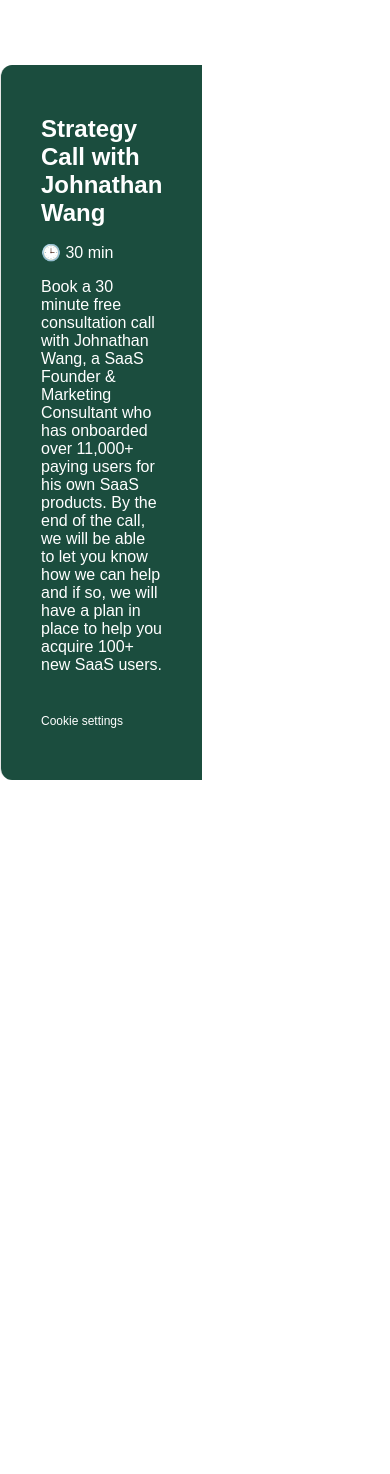
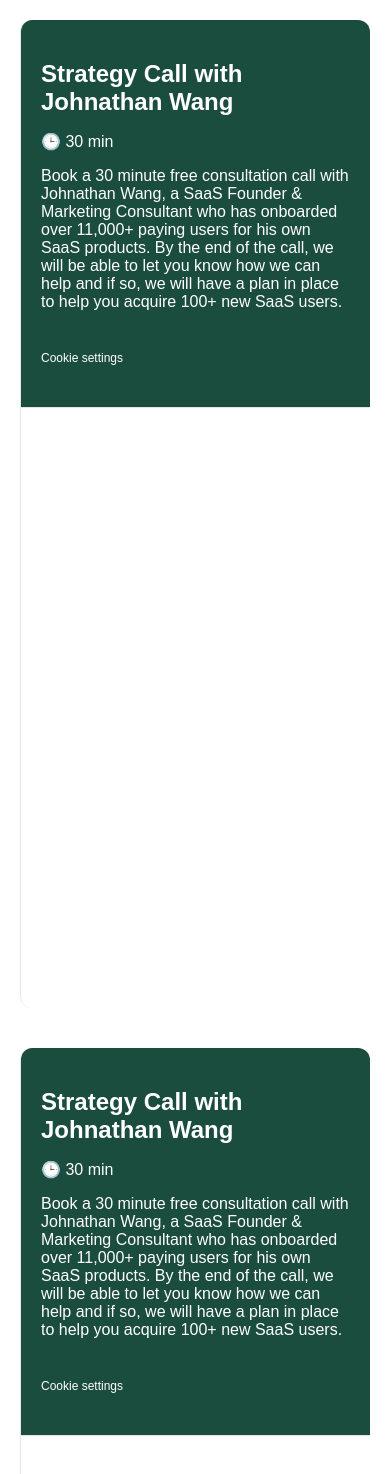
Before and after one commit to Milancen123/kalendar, a plain HTML site: page index.html in a window 390 px wide. Shown: the top 1474 px of the page. Before the commit the page ends 844 px from the top, so only its background shows below. Drawn offline with Linux system fonts and the light colour scheme; a script that the page names is missing.

Commit message:
Update index.html

```diff
--- a/index.html
+++ b/index.html
@@ -1,24 +1,88 @@
 <html>
 <head>
+  <meta name="viewport" content="width=device-width, initial-scale=1.0">
 <style>
   body, html {
     height: 100%;
     margin: 0;
   }
+
   .custom-center-container {
     display: flex;
     justify-content: center;
     align-items: center;
-      height: 100%;
+    padding: 20px;
+  }
+
+  .custom-calendly-box {
+    display: flex;
+    flex-direction: row;
+    min-height: 600px;
+    font-family: Arial, sans-serif;
+    border-left: 1px solid #e6e6e6;
+    border-radius: 12px;
+    overflow: hidden;
+    width: 100%;
+    max-width: 900px;
+  }
+
+  .left-panel {
+    flex: 1;
+    background-color: #1b4d3e;
+    color: white;
+    padding: 40px;
+  }
+
+  .left-panel h2 {
+    font-size: 24px;
+    margin: 10px 0;
+  }
+
+  .left-panel p {
+    font-size: 16px;
+  }
+
+  .right-panel {
+    /* Remove flex: 2 here so it's not applied on mobile */
+    width: 100%;
+  }
+
+  @media (max-width: 768px) {
+    .custom-calendly-box {
+      flex-direction: column;
+    }
+
+    .left-panel {
+      padding: 30px 20px;
+      border-bottom: 1px solid #e6e6e6;
+    }
+
+    .left-panel h2 {
+      font-size: 24px;
+    }
+
+    .left-panel p {
+      font-size: 16px;
+    }
+
+    .right-panel {
+      height: 600px;
+    }
+  }
+
+  @media (min-width: 769px) {
+    .right-panel {
+      flex: 2;
+    }
   }
   </style>
 </head>
 <body>
   <div class="custom-center-container">
-    <div class="custom-calendly-box" style="display: flex; min-height: 700px; font-family: Arial, sans-serif; border-left: 1px solid #e6e6e6; border-radius: 12px 0 0 12px; overflow:hidden">
+    <div class="custom-calendly-box">
       <!-- Left Side Content -->
-      <div style="flex: 1; background-color: #1b4d3e; color: white; padding: 40px; max-width: 400px;">
-        <h2 style="margin: 10px 0;">Strategy Call with<br>Johnathan Wang</h2>
+      <div class="left-panel">
+        <h2>Strategy Call with<br>Johnathan Wang</h2>
         <p>🕒 30 min</p>
         <p>
           Book a 30 minute free consultation call with Johnathan Wang, a SaaS Founder &
@@ -30,10 +94,110 @@
       </div>
 
       <!-- Right Side Calendly Widget -->
-      <div style="flex: 2;">
+      <div class="right-panel">
         <div class="calendly-inline-widget"
              data-url="https://calendly.com/milan-milancen12345/30min?hide_event_type_details=1&hide_gdpr_banner=1"
-             style="width: 100%; height: 600px;"></div>
+             style="width: 100%; height: 100%;"></div>
+        <script type="text/javascript" src="https://assets.calendly.com/assets/external/widget.js" async></script>
+      </div>
+    </div>
+  </div>
+<body>
+  <div class="custom-center-container">
+    <div class="custom-calendly-box">
+      <!-- Left Side Content -->
+      <div class="left-panel">
+        <h2>Strategy Call with<br>Johnathan Wang</h2>
+        <p>🕒 30 min</p>
+        <p>
+          Book a 30 minute free consultation call with Johnathan Wang, a SaaS Founder &
+          Marketing Consultant who has onboarded over 11,000+ paying users for his own SaaS products.
+          By the end of the call, we will be able to let you know how we can help and if so, we will
+          have a plan in place to help you acquire 100+ new SaaS users.
+        </p>
+        <p style="font-size: 12px; margin-top: 40px;">Cookie settings</p>
+      </div>
+
+      <!-- Right Side Calendly Widget -->
+      <div class="right-panel">
+        <div class="calendly-inline-widget"
+             data-url="https://calendly.com/milan-milancen12345/30min?hide_event_type_details=1&hide_gdpr_banner=1"
+             style="width: 100%; height: 100%;"></div>
+        <script type="text/javascript" src="https://assets.calendly.com/assets/external/widget.js" async></script>
+      </div>
+    </div>
+  </div>
+<body>
+  <div class="custom-center-container">
+    <div class="custom-calendly-box">
+      <!-- Left Side Content -->
+      <div class="left-panel">
+        <h2>Strategy Call with<br>Johnathan Wang</h2>
+        <p>🕒 30 min</p>
+        <p>
+          Book a 30 minute free consultation call with Johnathan Wang, a SaaS Founder &
+          Marketing Consultant who has onboarded over 11,000+ paying users for his own SaaS products.
+          By the end of the call, we will be able to let you know how we can help and if so, we will
+          have a plan in place to help you acquire 100+ new SaaS users.
+        </p>
+        <p style="font-size: 12px; margin-top: 40px;">Cookie settings</p>
+      </div>
+
+      <!-- Right Side Calendly Widget -->
+      <div class="right-panel">
+        <div class="calendly-inline-widget"
+             data-url="https://calendly.com/milan-milancen12345/30min?hide_event_type_details=1&hide_gdpr_banner=1"
+             style="width: 100%; height: 100%;"></div>
+        <script type="text/javascript" src="https://assets.calendly.com/assets/external/widget.js" async></script>
+      </div>
+    </div>
+  </div>
+<body>
+  <div class="custom-center-container">
+    <div class="custom-calendly-box">
+      <!-- Left Side Content -->
+      <div class="left-panel">
+        <h2>Strategy Call with<br>Johnathan Wang</h2>
+        <p>🕒 30 min</p>
+        <p>
+          Book a 30 minute free consultation call with Johnathan Wang, a SaaS Founder &
+          Marketing Consultant who has onboarded over 11,000+ paying users for his own SaaS products.
+          By the end of the call, we will be able to let you know how we can help and if so, we will
+          have a plan in place to help you acquire 100+ new SaaS users.
+        </p>
+        <p style="font-size: 12px; margin-top: 40px;">Cookie settings</p>
+      </div>
+
+      <!-- Right Side Calendly Widget -->
+      <div class="right-panel">
+        <div class="calendly-inline-widget"
+             data-url="https://calendly.com/milan-milancen12345/30min?hide_event_type_details=1&hide_gdpr_banner=1"
+             style="width: 100%; height: 100%;"></div>
+        <script type="text/javascript" src="https://assets.calendly.com/assets/external/widget.js" async></script>
+      </div>
+    </div>
+  </div>
+<body>
+  <div class="custom-center-container">
+    <div class="custom-calendly-box">
+      <!-- Left Side Content -->
+      <div class="left-panel">
+        <h2>Strategy Call with<br>Johnathan Wang</h2>
+        <p>🕒 30 min</p>
+        <p>
+          Book a 30 minute free consultation call with Johnathan Wang, a SaaS Founder &
+          Marketing Consultant who has onboarded over 11,000+ paying users for his own SaaS products.
+          By the end of the call, we will be able to let you know how we can help and if so, we will
+          have a plan in place to help you acquire 100+ new SaaS users.
+        </p>
+        <p style="font-size: 12px; margin-top: 40px;">Cookie settings</p>
+      </div>
+
+      <!-- Right Side Calendly Widget -->
+      <div class="right-panel">
+        <div class="calendly-inline-widget"
+             data-url="https://calendly.com/milan-milancen12345/30min?hide_event_type_details=1&hide_gdpr_banner=1"
+             style="width: 100%; height: 100%;"></div>
         <script type="text/javascript" src="https://assets.calendly.com/assets/external/widget.js" async></script>
       </div>
     </div>
```
Lines whose indentation alone changed are shown as unchanged.
